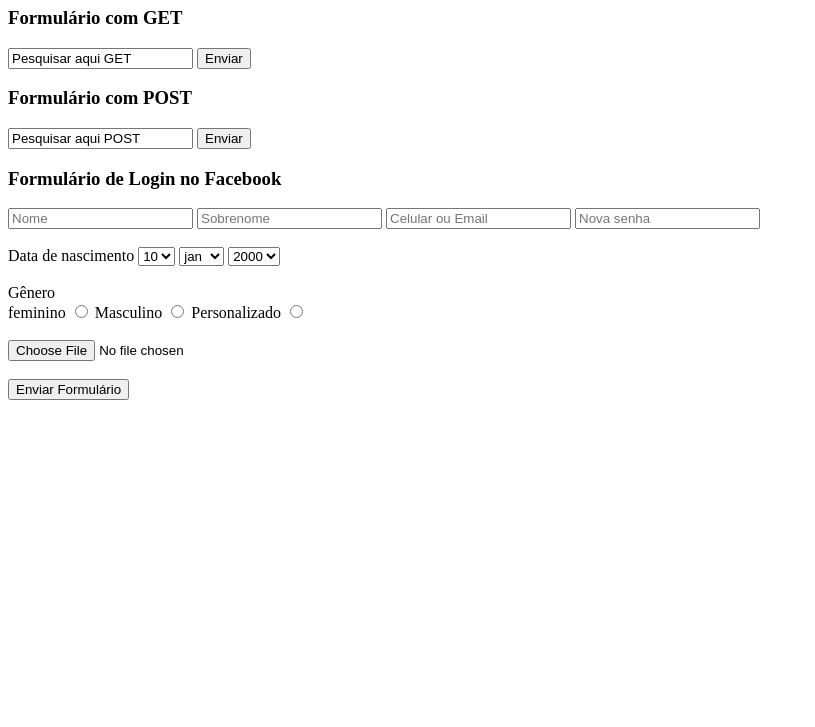
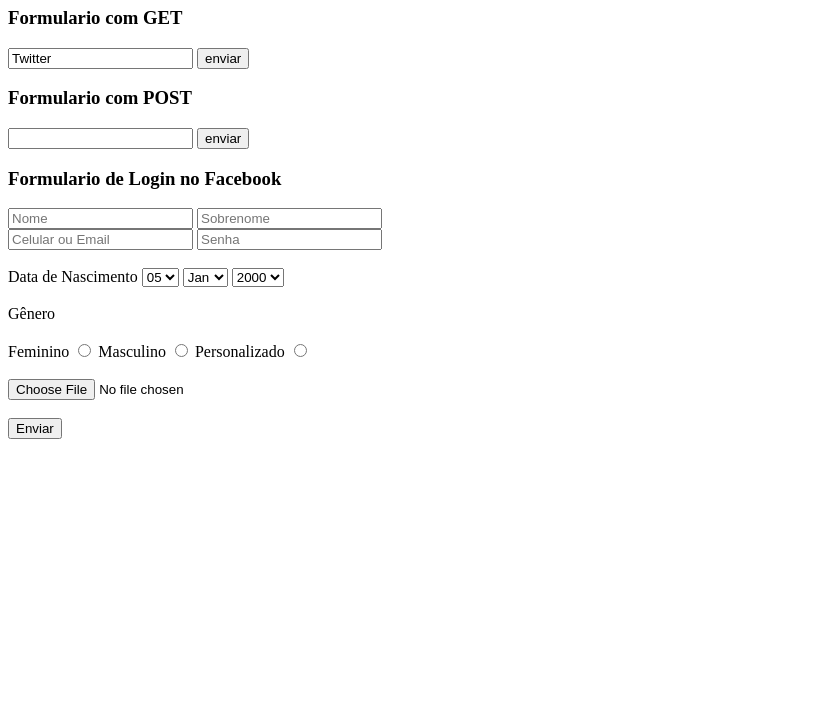
Before and after one commit to JonathanFL7/HTML5-Intermediario, a plain HTML site: page 07-formulario/index.html in a window 1280 px wide. Shown: the part 73-800 px from the top of the page, without its empty margins (0-815 px from the left). Drawn offline with Linux system fonts and the light colour scheme.

Commit message:
Corrigido o Codigo

```diff
--- a/07-formulario/index.html
+++ b/07-formulario/index.html
@@ -3,72 +3,69 @@
 <head>
     <meta charset="UTF-8">
     <meta name="viewport" content="width=device-width, initial-scale=1.0">
-    <title>Formulário</title>
+    <title></title>
 </head>
 <body>
-    <h1>Formulário</h1>
+    <h1>Formulario</h1>
 
-    <h3>Formulário com GET</h3>
+    <h3>Formulario com GET</h3>
     <form method="get" action="index.html">
-        <input type="text" name="q" value="Pesquisar aqui GET">
-        <input type="submit" value="Enviar">
+        <input type="text" name="q" value="Twitter">
+        <input type="submit" value="enviar">
     </form>
 
-    <h3>Formulário com POST</h3>
+    <h3>Formulario com POST</h3>
     <form method="post" action="index.html">
-        <input type="text" name="q" value="Pesquisar aqui POST">
-        <input type="submit" value="Enviar">
+        <input type="text" name="q">
+        <input type="submit" value="enviar">
     </form>
 
+    <h3>Formulario de Login no Facebook</h3>
 
-
-
-    <h3>Formulário de Login no Facebook</h3>
     <form method="get" action="index.html" enctype="multipart/form-data">
         <input type="text" name="nome" id="nome" placeholder="Nome" required>
-
         <input type="text" name="sobrenome" id="sobrenome" placeholder="Sobrenome">
 
-        <input type="text" name="celular-ou-email" id="celular-ou-email" placeholder="Celular ou Email">
+        <br>
 
-        <input type="password" name="senha" id="senha" placeholder="Nova senha">
+        <input type="text" name="celular-ou-email" id="celular-ou-email" placeholder="Celular ou Email" required>
+        <input type="password" name="senha" id="senha" placeholder="Senha" required>
 
         <br><br>
 
-        <label>Data de nascimento</label>
+        <label>Data de Nascimento</label>
         <select name="dia">
+            <option value="05">05</option>
             <option value="10">10</option>
             <option value="15">15</option>
-            <option value="20">20</option>
-            <option value="25">25</option>
         </select>
 
-        <select name="mes" id="">
-            <option value="jan">jan</option>
-            <option value="fev">fev</option>
-            <option value="mar">mar</option>
-            <option value="abr">abr</option>
+        <select name="mes">
+            <option value="jan">Jan</option>
+            <option value="fev">Fev</option>
+            <option value="mar">Mar</option>
         </select>
 
-        <select name="ano" id="">
+        <select name="ano">
             <option value="2000">2000</option>
             <option value="2001">2001</option>
             <option value="2002">2002</option>
-            <option value="2003">2003</option>
         </select>
 
         <br><br>
 
-        <label>Gênero</label> <br>
+        <label>Gênero</label>
 
-        <label for="feminino">feminino</label>
-        <input type="radio" name="genero" id="feminino">
+        <br><br>
+
+        <label for="feminino">Feminino</label>
+        <input type="radio" name="genero" id="feminino" value="feminino">
 
         <label for="masculino">Masculino</label>
-        <input type="radio" name="genero" id="masculino">
+        <input type="radio" name="genero" id="masculino" value="masculino">
 
         <label for="personalizado">Personalizado</label>
-        <input type="radio" name="genero" id="personalizado">
+        <input type="radio" name="genero" id="personalizado" value="personalizado">
 
         <br><br>
 
@@ -76,8 +73,10 @@
 
         <br><br>
 
-        <input type="submit" value="Enviar Formulário">
+        <input type="submit" value="Enviar">
     </form>
+
+
 
 
 </body>
```
